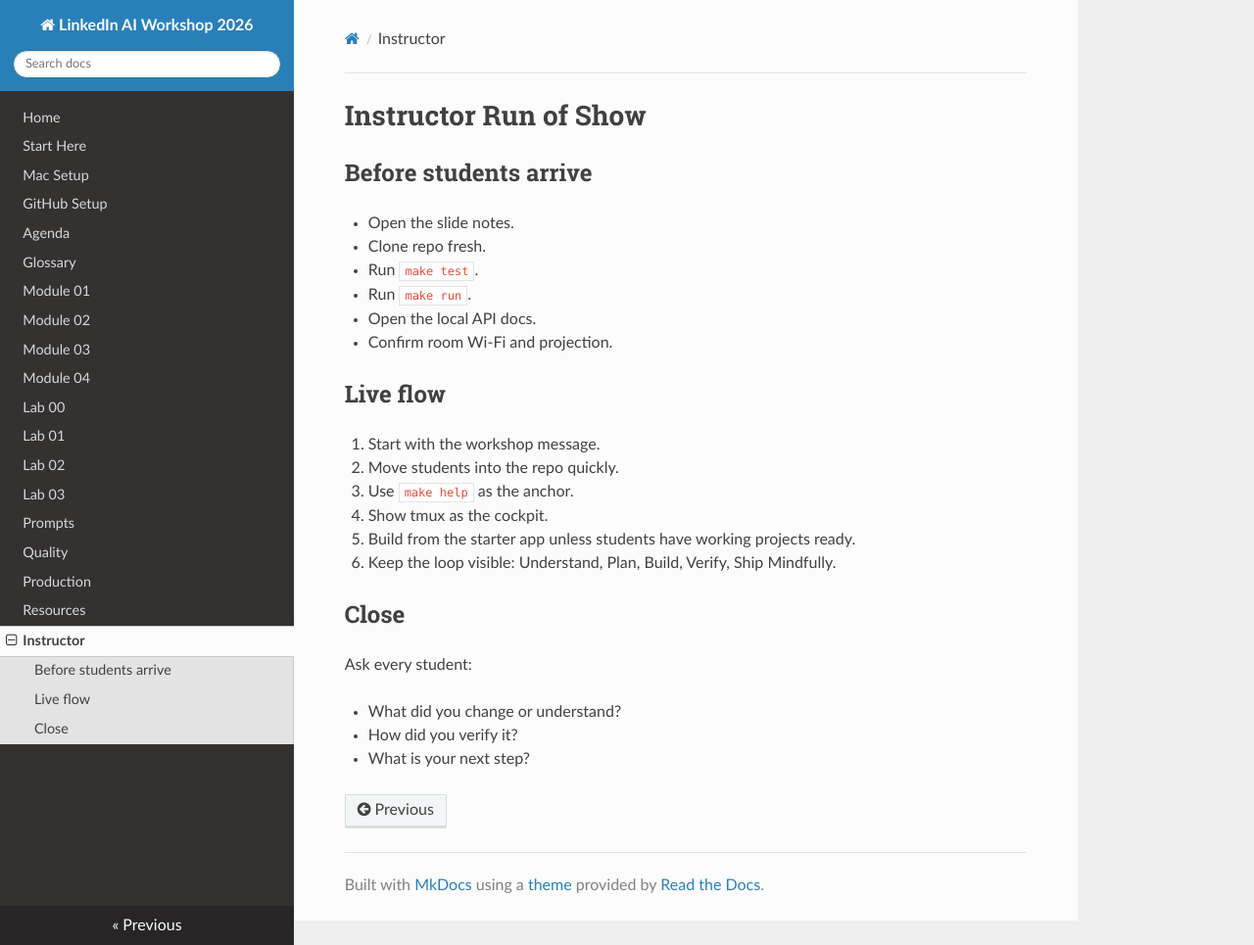
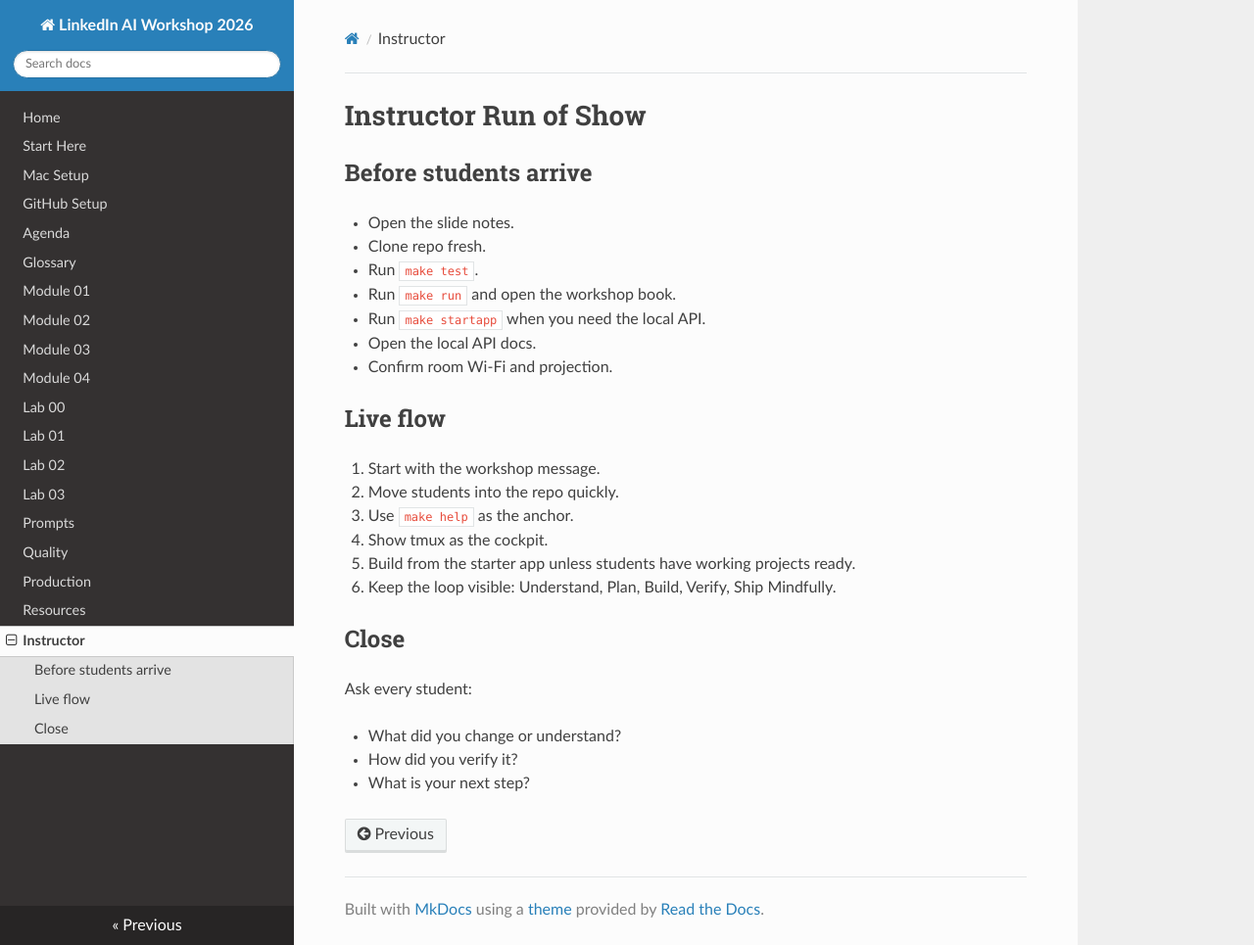
Before and after one commit to thetechhustle/ai_workshop_linkedin2026, an MkDocs documentation site: the page built from docs/08-instructor/run-of-show.md, in a window 1280 px wide and 965 px high. Shown: the whole window at 98% size. Built offline with MkDocs 1.6.1, drawn with Linux system fonts in a browser that asks for light colours; nearby versions of some CDN libraries.

Commit message:
docs: update instructor run commands

```diff
--- a/docs/08-instructor/run-of-show.md
+++ b/docs/08-instructor/run-of-show.md
@@ -5,7 +5,8 @@
 - Open the slide notes.
 - Clone repo fresh.
 - Run `make test`.
-- Run `make run`.
+- Run `make run` and open the workshop book.
+- Run `make startapp` when you need the local API.
 - Open the local API docs.
 - Confirm room Wi-Fi and projection.
 
```
